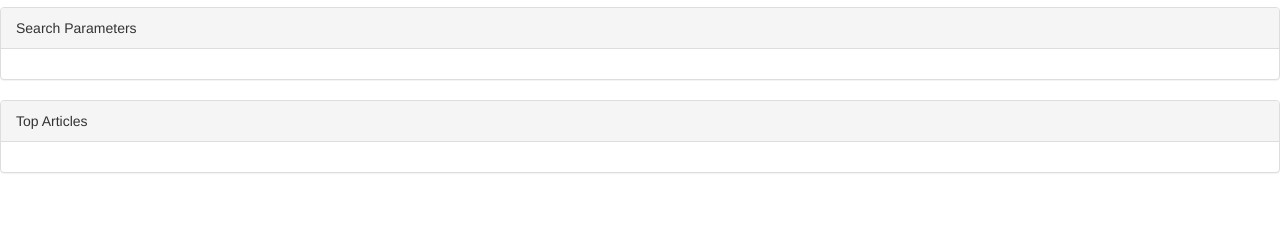
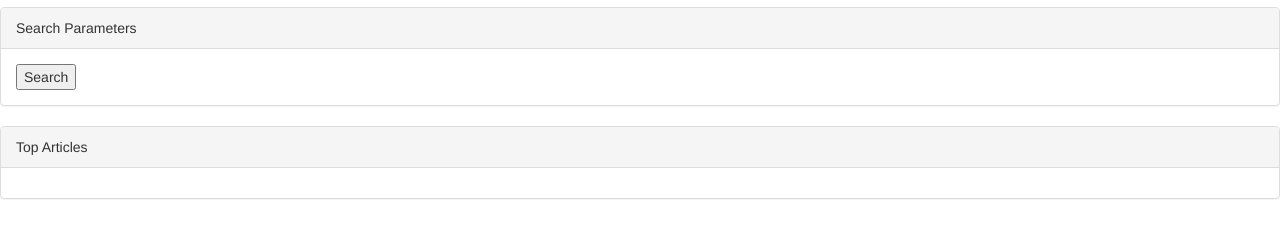
Before and after one commit to Tux789/NewYorkTimesSearch, a plain HTML site: page index.html in a window 1280 px wide. Shown: the part 63-300 px from the top of the page. Drawn offline with nearby package versions, Linux system fonts and the light colour scheme.

Commit message:
added button

```diff
--- a/index.html
+++ b/index.html
@@ -17,11 +17,13 @@
     		Search Parameters
     	</div>
     	<div class="panel-body">
+    		<button id="#searchButton">Search</button>
     	</div>
     </div>
     <div class="panel panel-default">
     	<div class="panel-heading">
     		Top Articles
+
     	</div>
     	<div class="panel-body">
     	</div>
```
